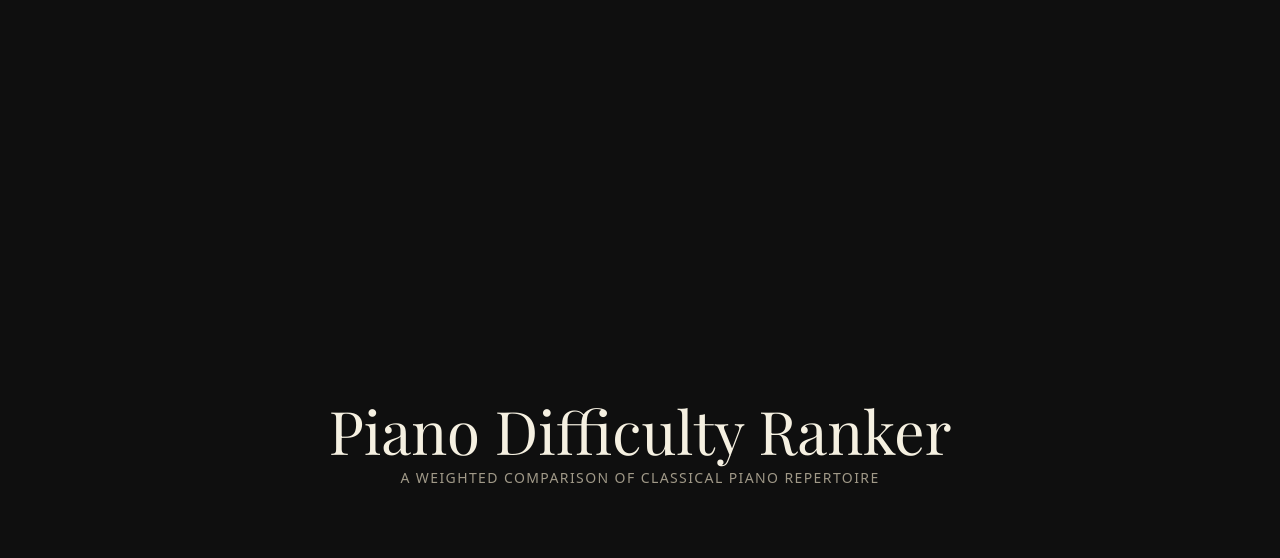
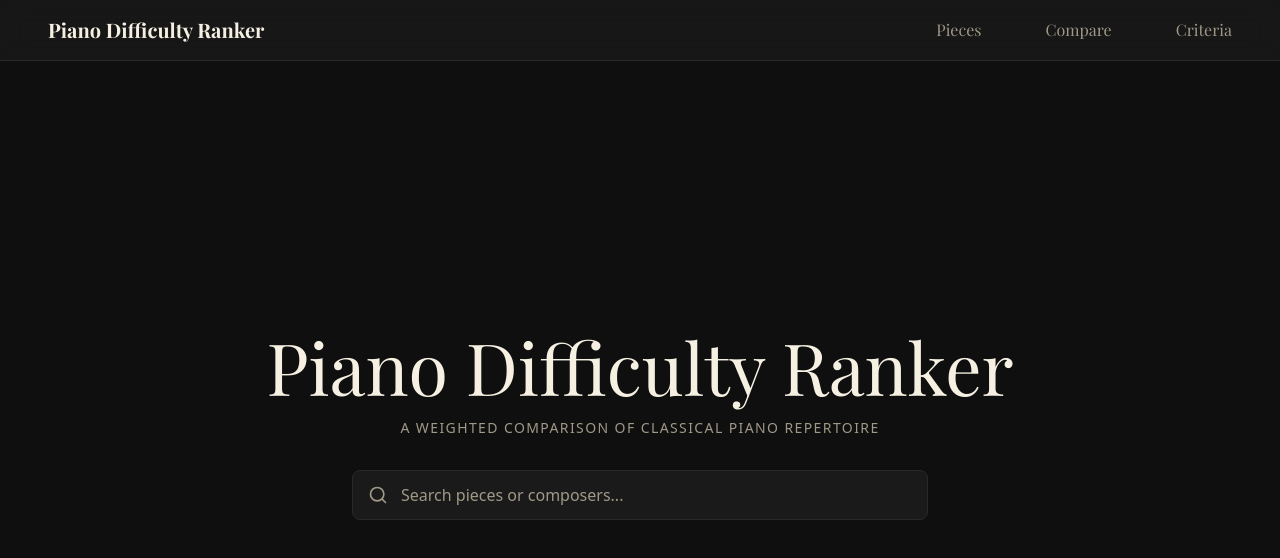
Before and after one commit to ethan-yeung/piano-difficulty-ranker, a Next.js app in the folder frontend/: page / in a window 1280 px wide. Shown: the top 558 px of the page. Built offline with nearby package versions, Linux system fonts and the light colour scheme; no server answers.

Commit message:
added navbar with anchor links + name on top left
added smooth scroll + hide scrollbar

added searchbar component to filter pieces - title/composer case insensitive search

```diff
--- /dev/null
+++ b/frontend/src/app/components/Nav.tsx
@@ -0,0 +1,19 @@
+export default function Nav() {
+
+    return (
+        <nav className="bg-piano-surface/80 backdrop-blur-md sticky top-0 z-50 flex items-center justify-between px-12 py-4 w-full border-b border-piano-border text-piano-cream font-display">
+
+            <a href="#hero" className="text-xl font-bold hover:text-piano-gold transition">
+                Piano Difficulty Ranker
+            </a>
+
+            <div className="flex gap-16">
+                <a className="font-medium text-base text-piano-muted hover:text-piano-gold transition" href="#pieces">Pieces</a>
+                <a className="font-medium text-base text-piano-muted hover:text-piano-gold transition" href="#compare">Compare</a>
+                <a className="font-medium text-base text-piano-muted hover:text-piano-gold transition" href="#criteria">Criteria</a>
+            </div>
+
+
+        </nav>
+    )
+}
--- a/frontend/src/app/components/PieceCard.tsx
+++ b/frontend/src/app/components/PieceCard.tsx
@@ -1,4 +1,3 @@
-import { Star } from "lucide-react";
 import DifficultyStars from "./DifficultyStars";
 
 type PieceCardProps = {
--- /dev/null
+++ b/frontend/src/app/components/SearchBar.tsx
@@ -0,0 +1,21 @@
+import { Search } from "lucide-react";
+
+type SearchBarProps = {
+    query: string;
+    setQuery: (value: string) => void;
+}
+
+export default function SearchBar({query, setQuery} : SearchBarProps) {
+
+    return (
+        <div className="relative w-full max-w-xl mt-8">
+            <Search className="absolute left-4 top-1/2 -translate-y-1/2 w-5 h-5 text-piano-muted pointer-events-none" />
+            <input
+                type="text" placeholder="Search pieces or composers..."
+                value = {query}
+                onChange={(e) => setQuery(e.target.value)}
+                className="w-full bg-piano-surface border border-piano-border rounded-lg py-3 pl-12 pr-4 text-piano-cream placeholder:text-piano-muted focus:ring-2 focus:ring-piano-gold focus:outline-none transition"
+            />
+        </div>
+    )
+}
--- a/frontend/src/app/globals.css
+++ b/frontend/src/app/globals.css
@@ -17,3 +17,13 @@ body {
     color: var(--color-piano-cream);
     font-family: var(--font-sans);
 }
+
+html {
+    scroll-behavior: smooth;
+    scrollbar-width: none;
+    -ms-overflow-style: none;
+}
+
+::-webkit-scrollbar {
+    display: none;
+}
--- a/frontend/src/app/page.tsx
+++ b/frontend/src/app/page.tsx
@@ -1,39 +1,61 @@
 "use client";
 import { useState, useEffect } from "react";
 import PieceCard from "./components/PieceCard";
-
+import Nav from "./components/Nav";
+import SearchBar from "./components/SearchBar";
 
 export default function Home() {
     const [pieces, setPieces] = useState([]);
+    const [query, setQuery] = useState("");
+
 
     useEffect(() => {
         async function load() {
             const response = await fetch('http://localhost:8000/pieces');
             const data = await response.json();
-            console.log(data);
             setPieces(data);
         }
         load();
     }, []);
 
+    const normalize = (str: string) =>
+       str.toLowerCase().trim().normalize("NFD").replace(/[\u0300-\u036f]/g, "");
+    const q = normalize(query);
+    const filtered = pieces.filter(piece =>
+        normalize(piece.title).includes(q) ||
+        normalize(piece.composer).includes(q)
+    );
+
     return (
-        <div>
-            <div className="text-center py-100 mb-8">
-                <h1 className="font-display text-piano-cream text-6xl mb-2">
+        <>
+            <Nav />
+
+            <section
+                id="hero"
+                className="min-h-[calc(100vh-73px)] flex flex-col items-center justify-center px-6"
+            >
+                <h1 className="font-display text-piano-cream text-7xl mb-4 text-center">
                     Piano Difficulty Ranker
                 </h1>
-                <p className="text-piano-muted text-sm uppercase tracking-widest">
+                <p className="text-piano-muted text-sm uppercase tracking-widest text-center">
                     A weighted comparison of classical piano repertoire
                 </p>
-            </div>
 
-            <div className="grid grid-cols-1 md:grid-cols-2 lg:grid-cols-3 gap-6 max-w-screen-2xl mx-auto p-8">
+                <SearchBar query={query} setQuery={setQuery} />
 
-                {pieces.map(piece => (
-                    <PieceCard key={piece.id} piece={piece} />
-                ))}
-            </div>
 
-        </div>
+
+            </section>
+
+            <section
+                id="pieces"
+                className="px-8 py-16"
+            >
+                <div className="grid grid-cols-1 md:grid-cols-2 lg:grid-cols-3 gap-6 max-w-screen-2xl mx-auto">
+                    {filtered.map(piece => (<PieceCard key={piece.id} piece={piece}/>))}
+                </div>
+
+            </section>
+        </>
     );
 }
```
